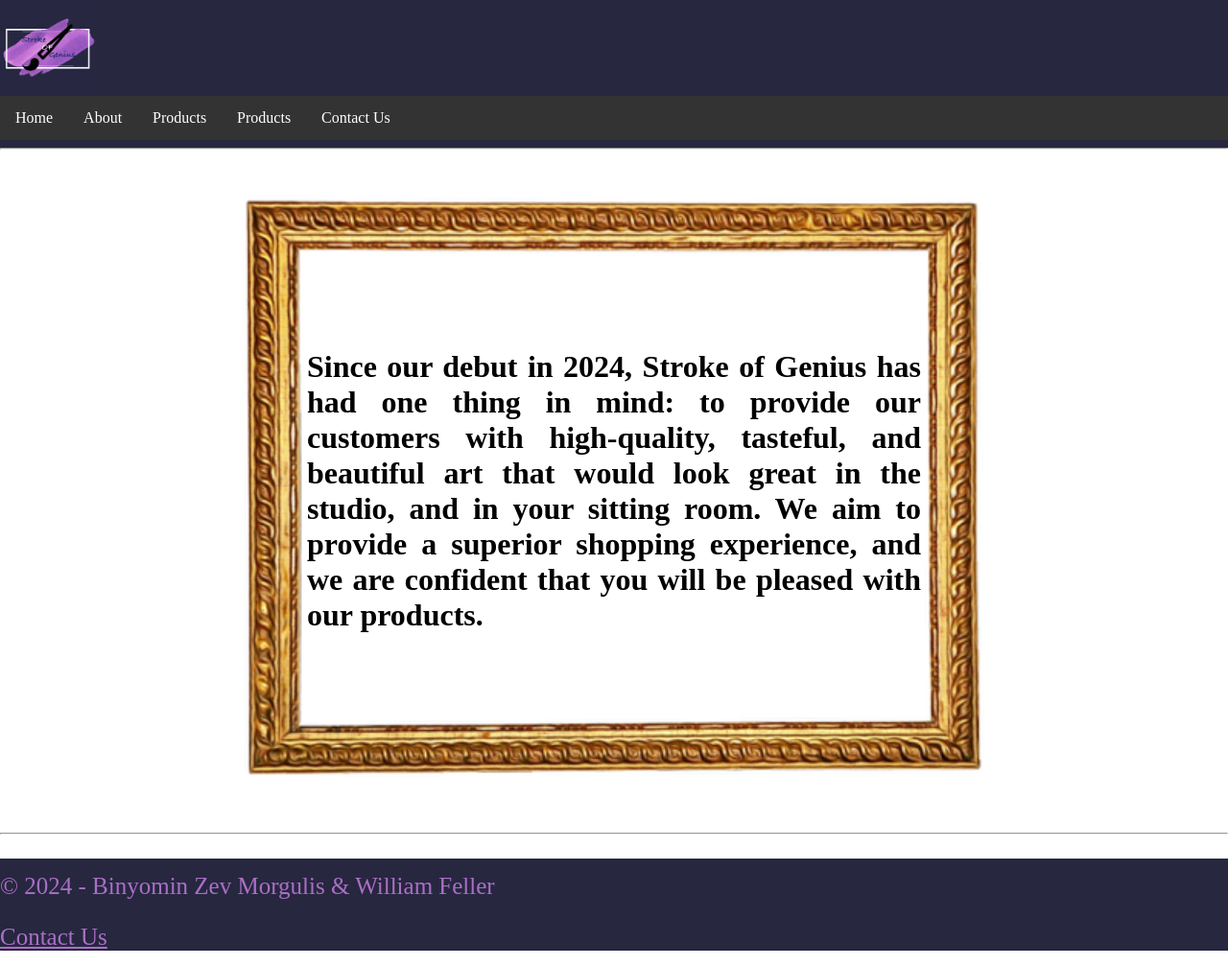
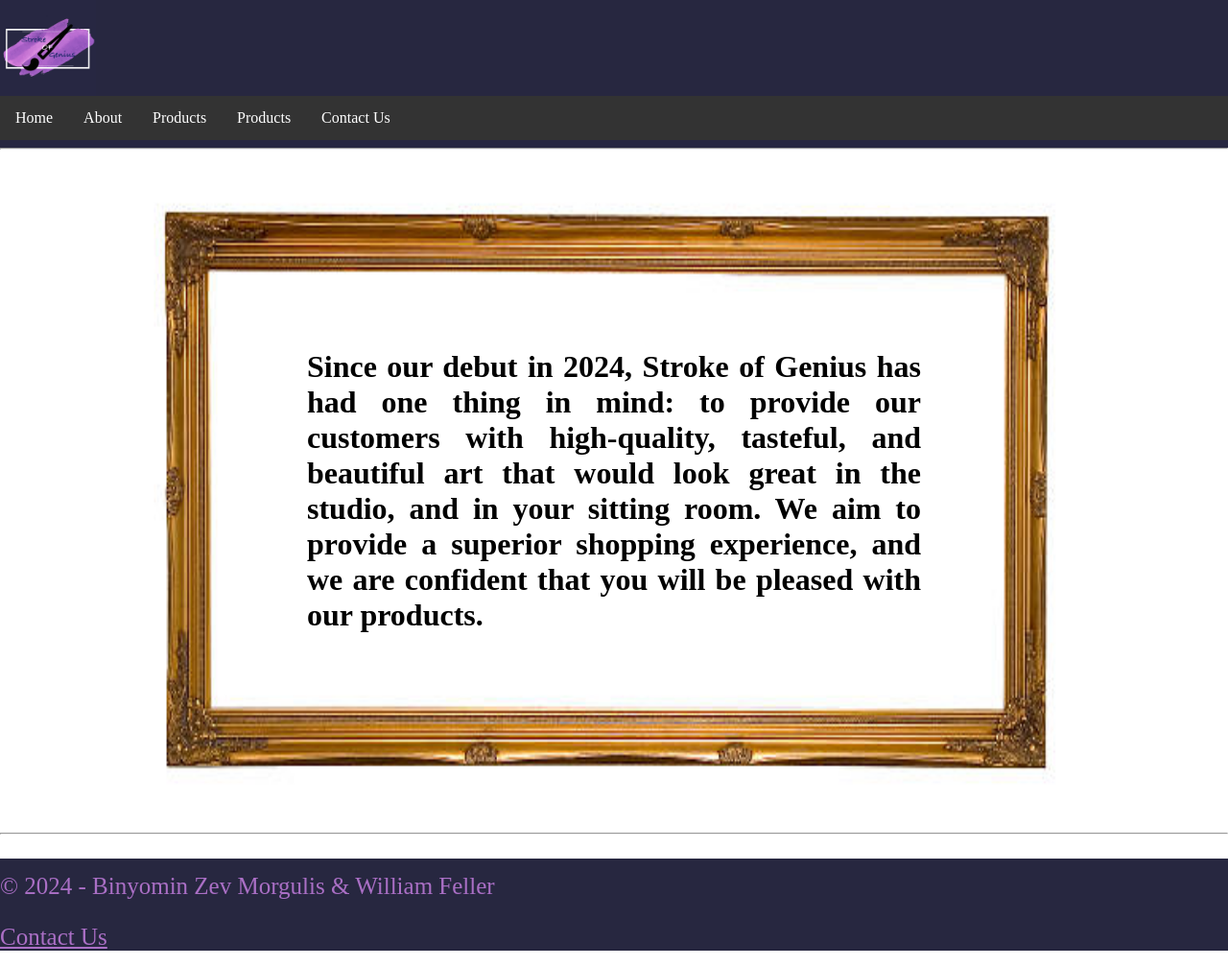
Before and after one commit to bmorgulis/Website-StrokeOfGenius, a PHP site: page / in a window 1280 px wide. Shown: the whole page at 96% size. Run offline with PHP 8.4, Linux system fonts and the light colour scheme.

Commit message:
chore: Update background image size and URL in styles.css

```diff
--- a/Website/styles.css
+++ b/Website/styles.css
@@ -82,10 +82,10 @@ body {
   margin: auto;
   text-align: justify;
   padding: 200px;
-  background-image: url("img/emptyframe.png");
+  background-image: url("img/emptyframe2.jpg");
   background-repeat: no-repeat;
   background-position: center;
-  background-size: 770px 770px;
+  background-size: 1012px 710px;
 }
 #footercontact {
     font-size: 25px;
```
Also changed, not shown: Website/img/emptyframe2.jpg (added).
